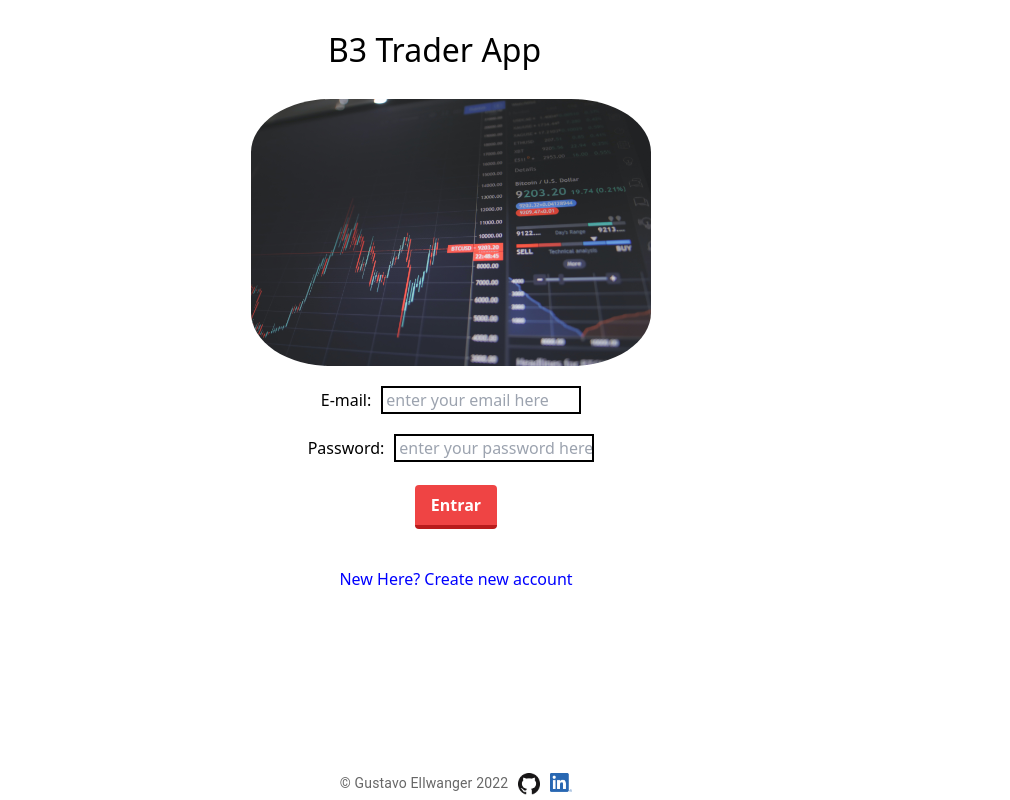
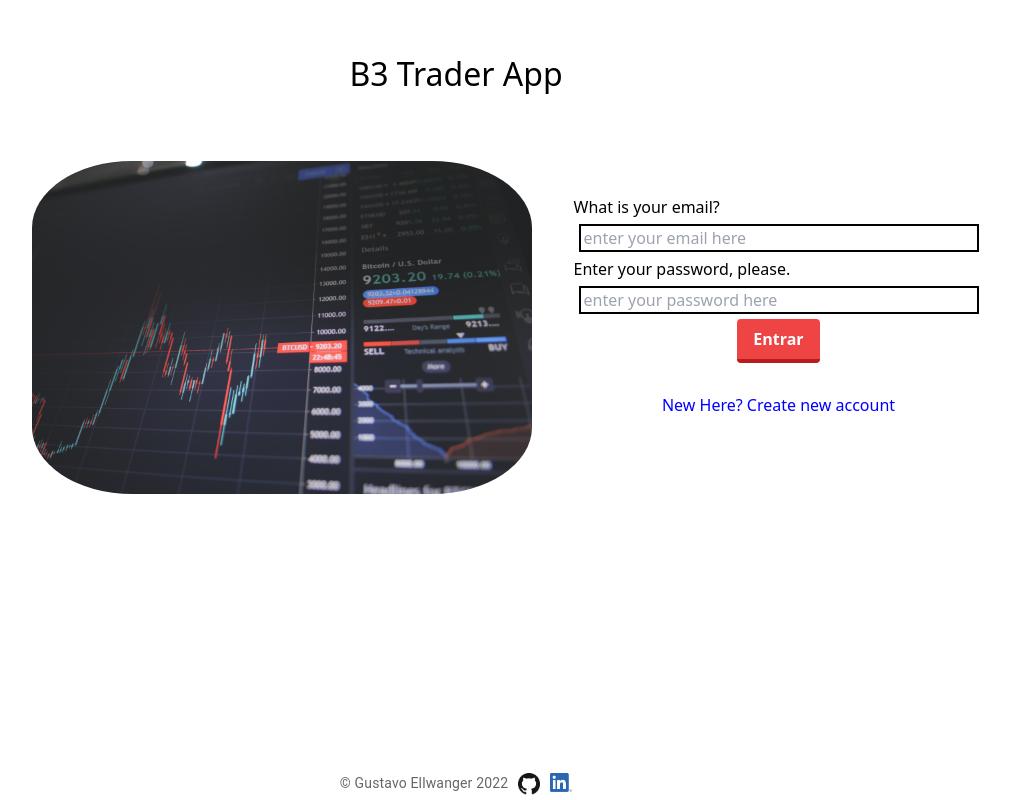
Before and after one commit to gellwanger/B3-trader-app, a React (Create React App) app: page / in a window 1280 px wide. Shown: the whole page, without its empty margins (184-1194 px from the left). Built offline with nearby package versions, Linux system fonts and the light colour scheme.

Commit message:
Ajusta tela de login e criar novo usuário

```diff
--- a/src/App.css
+++ b/src/App.css
@@ -17,24 +17,11 @@
   margin-bottom: 12%;
 }
 
-.butonLogin {
-  display: flex;
-  flex-direction: column;
-  align-items: center;
-  /* margin-left: 45%; */
-  margin-bottom: 3%;
-}
-
-.challenge {
-  font-size:xx-large;
-  margin-top: 2%;
-  margin-left: 40%;
-}
-
 .createLink {
   color: blue;
   display: flex;
   justify-content: center;
+  margin: 30px;
 }
 
 .footer {
@@ -63,12 +50,20 @@
   justify-content: space-between;
 }
 
+.imageLogin {
+  display: flex;
+  align-items: center;
+  width: 100%;
+}
+
 .inputLogin {
-  width: 200px;
-  padding-left: 3px;
-  margin: 10px;
   border-color: black;
   border-width: 2px;
+  display: flex;
+  flex-direction: column;
+  padding-left: 3px;
+  margin: 5px;
+  width: 400px;
 }
 
 .list {
@@ -88,6 +83,22 @@
   border-radius: 20%;
 }
 
+.loginInput {
+  align-items: center;
+  display: flex;
+  flex-direction: column;
+  justify-content: center;
+  margin-left: 10px;
+  width: 100%;
+}
+
+.loginTitle {
+  font-size:xx-large;
+  display: block;
+  margin: 50px;
+  text-align: center;
+}
+
 .mainHome {
   align-items: center;
   display: flex;
@@ -97,10 +108,7 @@
 
 .mainLogin {
   display: flex;
-  flex-direction: column;
-  align-items: center;
-  margin-top: 10px;
-  margin-bottom: 1%;
+  flex-direction: row;
 }
 
 .message {
--- a/src/pages/CreateNewAccount.jsx
+++ b/src/pages/CreateNewAccount.jsx
@@ -50,15 +50,15 @@ class CreateNewAccount extends Component {
     return (
       <>
         <h1 className='new_user'>Create New User</h1>
+        <div className="mainLogin">
+          <div className="imageLogin">
             <img
               alt="login"
               className='new_user_icon'
               src={userIcon}
-          width="400"
             />
-        <div
-          className="mainLogin"
-        >
+          </div>
+          <div className="loginInput">
             <Input
               classInput='inputLogin'
               idLabel='email'
@@ -101,6 +101,7 @@ class CreateNewAccount extends Component {
               Create
             </Button>
           </div>
+        </div>
         <Copyright />
       </>
     );
--- a/src/pages/Login.jsx
+++ b/src/pages/Login.jsx
@@ -47,18 +47,19 @@ class Login extends Component {
 
     return (
       <>
-        <h1 className='challenge'>B3 Trader App</h1>
+        <h1 className='loginTitle'>B3 Trader App</h1>
+        <div className='mainLogin'>
+          <div className='imageLogin'>
             <img
               alt="login"
               className='login_image'
               src={login_image}
-          width="400"
+              width="500"
             />
-        <div
-          className="mainLogin"
-        >
+          </div>
+          <div className='loginInput'>
             <Input
-            textLabel='E-mail:'
+              textLabel='What is your email?'
               idLabel='email'
               nameInput='email'
               placeholderInput="enter your email here"
@@ -67,7 +68,7 @@ class Login extends Component {
               classInput='inputLogin'
             />
             <Input
-            textLabel='Password:'
+              textLabel='Enter your password, please.'
               idLabel='password'
               nameInput='password'
               placeholderInput="enter your password here"
@@ -75,8 +76,6 @@ class Login extends Component {
               typeInput='password'
               classInput='inputLogin'
             />
-          </div>
-          <div className='butonLogin'>
             <Button
               classNameStyle={
                 buttonDisable
@@ -91,7 +90,6 @@ class Login extends Component {
             >
               Entrar
             </Button>
-        </div>
             <a
               className="createLink"
               href="/create-new-account"
@@ -99,7 +97,7 @@ class Login extends Component {
             >
               New Here? Create new account
             </a>
-        <div>
+          </div>
         </div>
         <Copyright />
       </>
```
Lines whose indentation alone changed are shown as unchanged.
